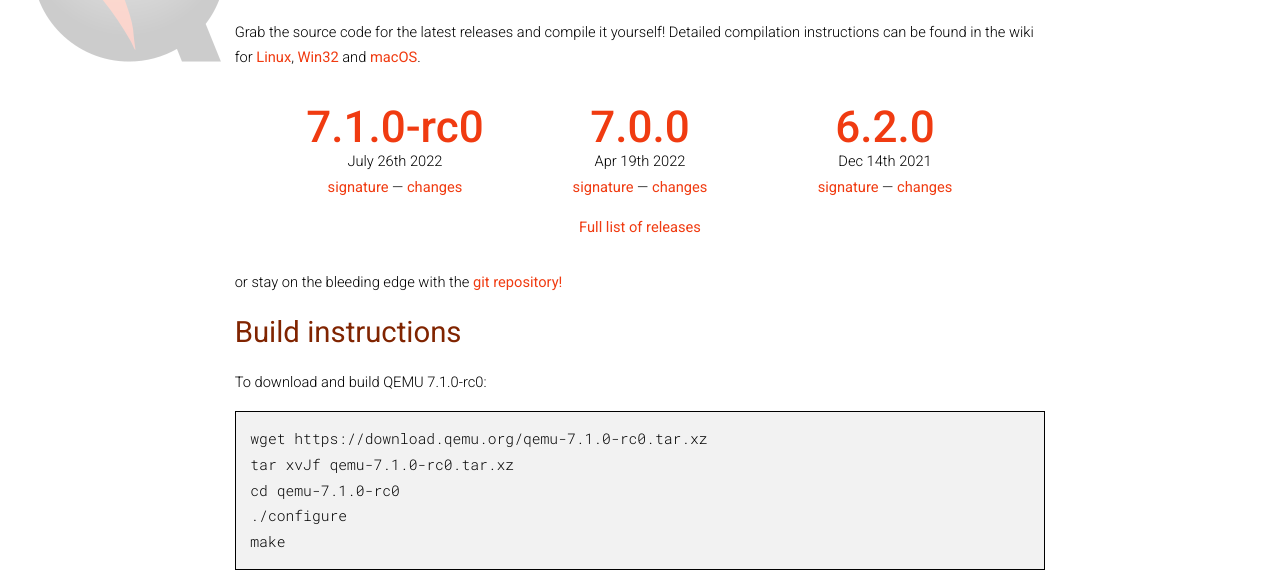
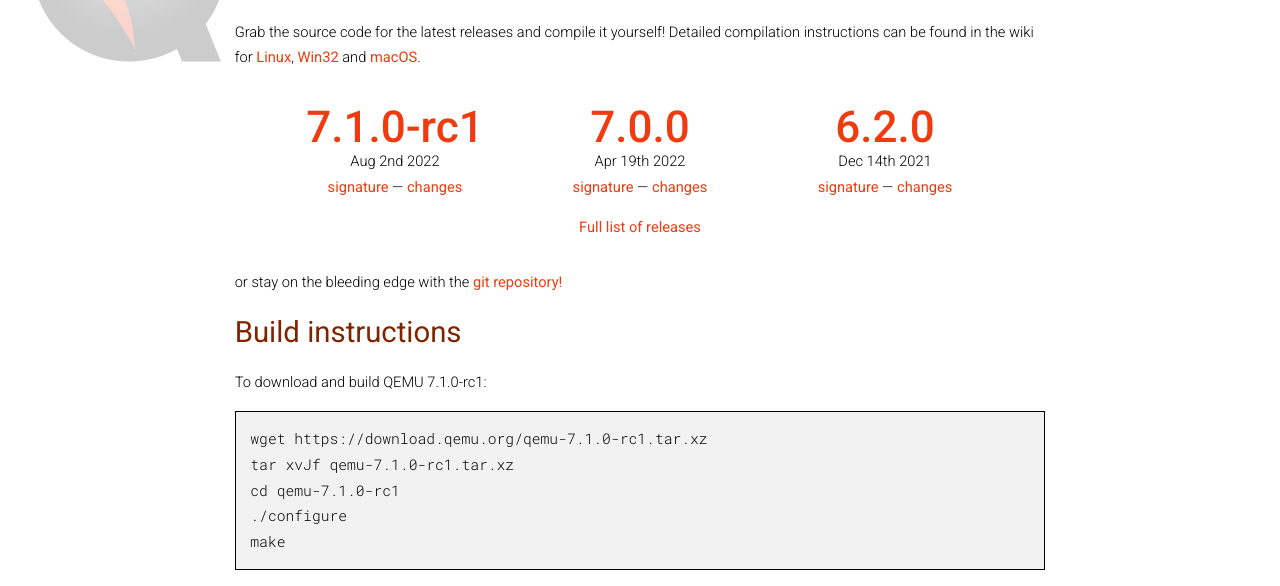
Before and after one commit to qemu/qemu-web, a Jekyll site: the page built from download.html, in a window 1280 px wide and 900 px high. Shown: the part 214-800 px from the top of the window. Built offline with Jekyll 4.4.1, drawn with Linux system fonts in a browser that asks for light colours; nearby versions of some CDN libraries.

Commit message:
add v7.1.0-rc1

```diff
--- a/_data/releases.yml
+++ b/_data/releases.yml
@@ -1,6 +1,6 @@
 - branch: "7.1"
-  patch: 0-rc0
-  date: "July 26th 2022"
+  patch: 0-rc1
+  date: "Aug 2nd 2022"
 - branch: "7.0"
   patch: 0
   date: "Apr 19th 2022"
```
